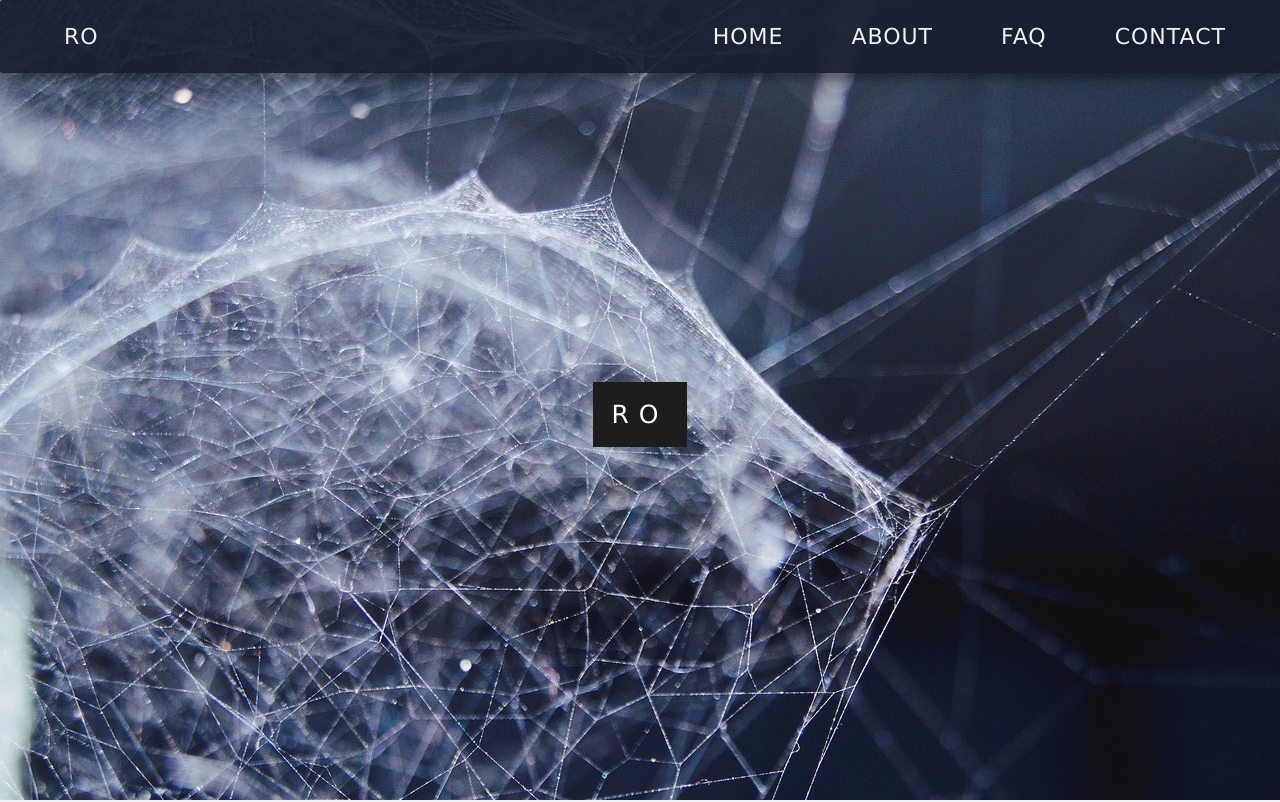
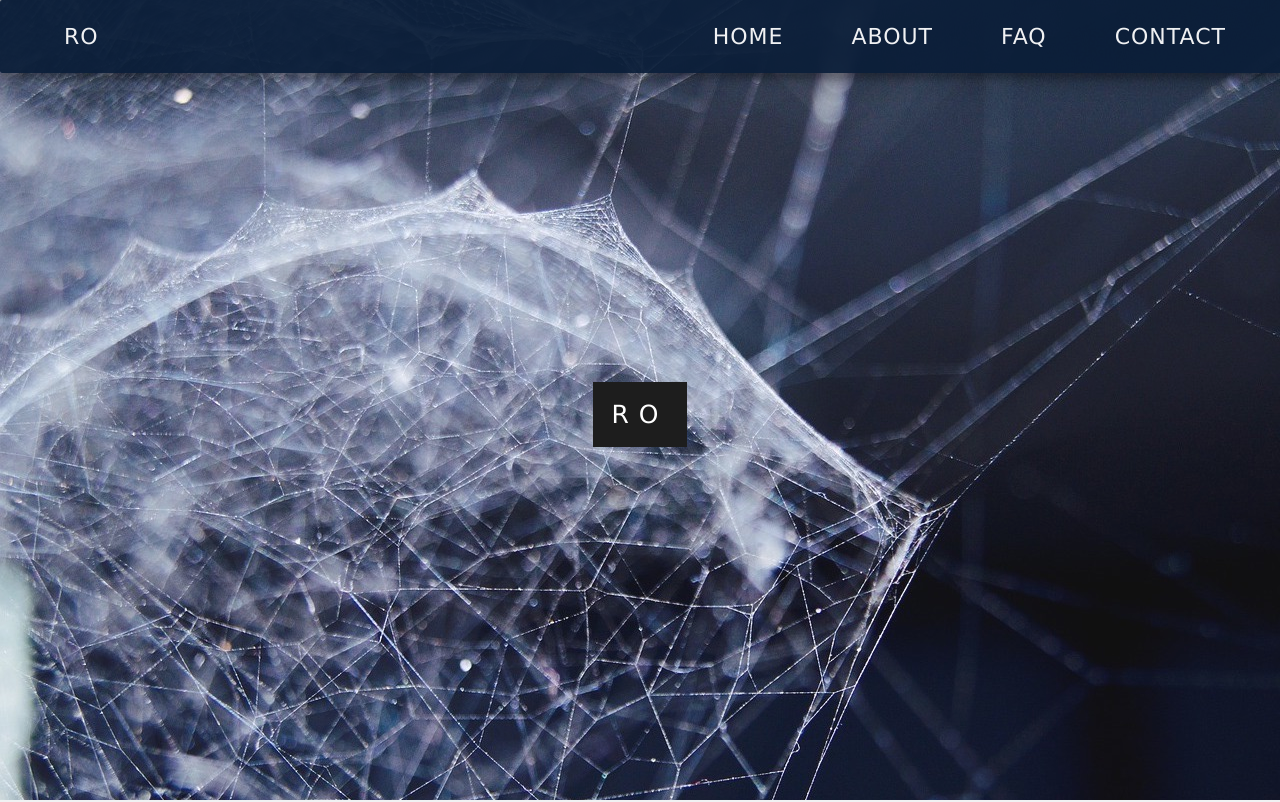
Before and after one commit to alexfigtree/ro-website, a website: page index.html in a window 1280 px wide. Shown: the top 802 px of the page. Drawn offline with Linux system fonts and the light colour scheme.

Commit message:
color adjustments

```diff
--- a/styles.css
+++ b/styles.css
@@ -102,7 +102,8 @@ h3 {
 /* Style the navbar */
 #navbar {
   overflow: hidden;
-  background-color: rgba(22,28,46,0.9);
+  /*background-color: rgba(22,28,46,0.9);*/
+  background-color: rgb(11,30,56,0.95);
   z-index: 1;
   position: fixed;
   width: 100%;
@@ -115,6 +116,7 @@ h3 {
 #navbar a {
   display: block;
   color: rgb(240,241,243);
+  /*color: lightgrey;*/
   text-align: center;
   padding: 14px;
   font-size: 22px;
```
